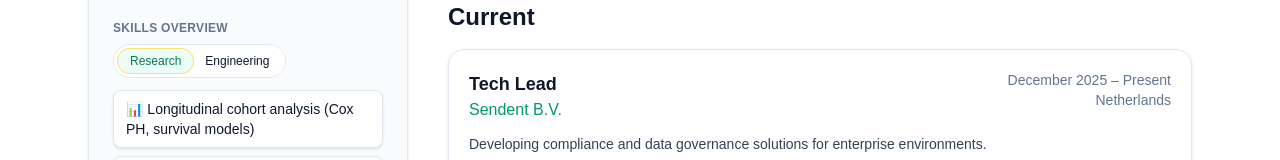
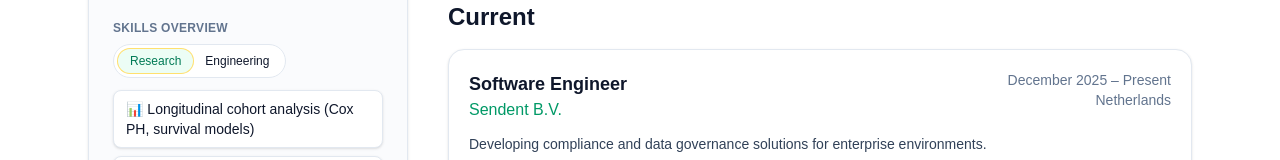
Before and after one commit to mehdimkia/mehdimirkia-landing, a Next.js app: page / in a window 1280 px wide. Shown: the part 265-425 px from the top of the page. Built offline with nearby package versions, Linux system fonts and the light colour scheme.

Commit message:
update job title

```diff
--- a/app/page.tsx
+++ b/app/page.tsx
@@ -109,7 +109,7 @@ export default function HomePage() {
   /* ---------- Current Roles ---------- */
   const currentRoles: Role[] = [
     {
-      title: 'Tech Lead',
+      title: 'Software Engineer',
       organization: 'Sendent B.V.',
       period: 'December 2025 – Present',
       location: 'Netherlands',
```
